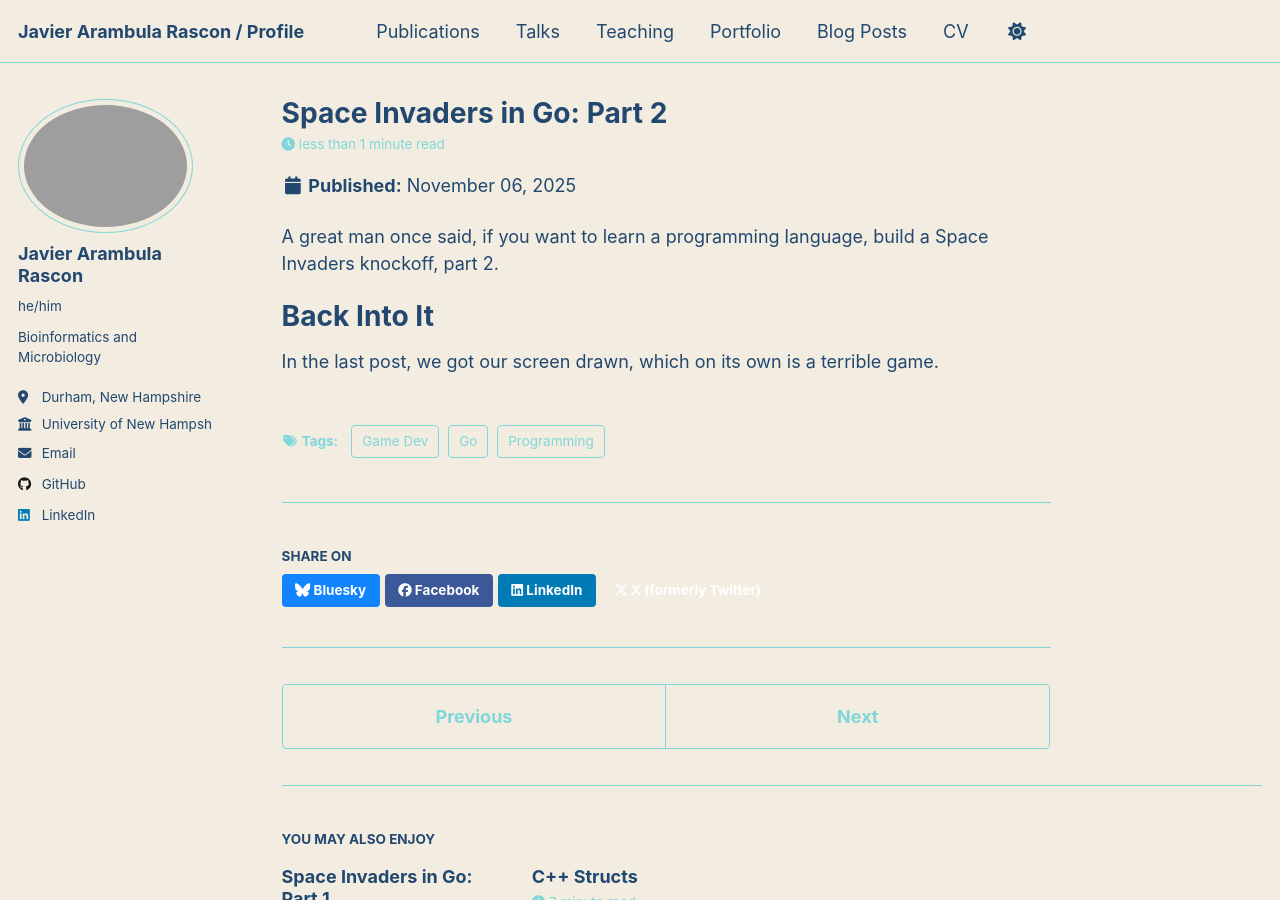
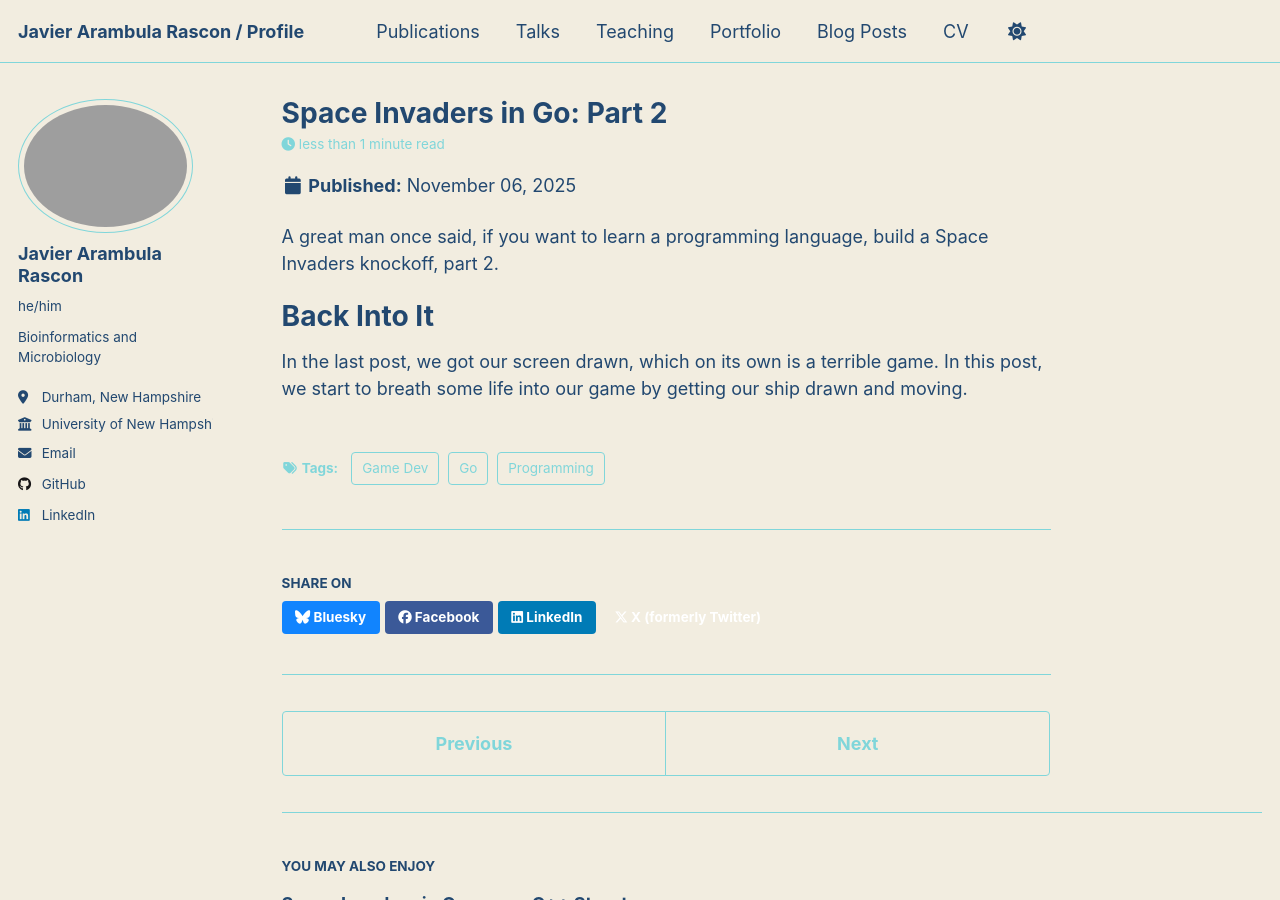
Before and after one commit to aram2608/aram2608.github.io, a Jekyll site: the page built from _posts/2025-11-06-space-invaders-go2.md, in a window 1280 px wide and 900 px high. Built offline with Jekyll 4.4.1, drawn with Linux system fonts in a browser that asks for light colours; a script that is not in the unit is left out.

```diff
--- a/_posts/2025-11-06-space-invaders-go2.md
+++ b/_posts/2025-11-06-space-invaders-go2.md
@@ -17,3 +17,5 @@ Back Into It
 ===
 
 In the last post, we got our screen drawn, which on its own is a terrible game.
+In this post, we start to breath some life into our game by getting our ship drawn
+and moving.
```
Also changed, not shown: other parts of _posts/2025-11-06-space-invaders-go2.md (+1 -1 lines).
